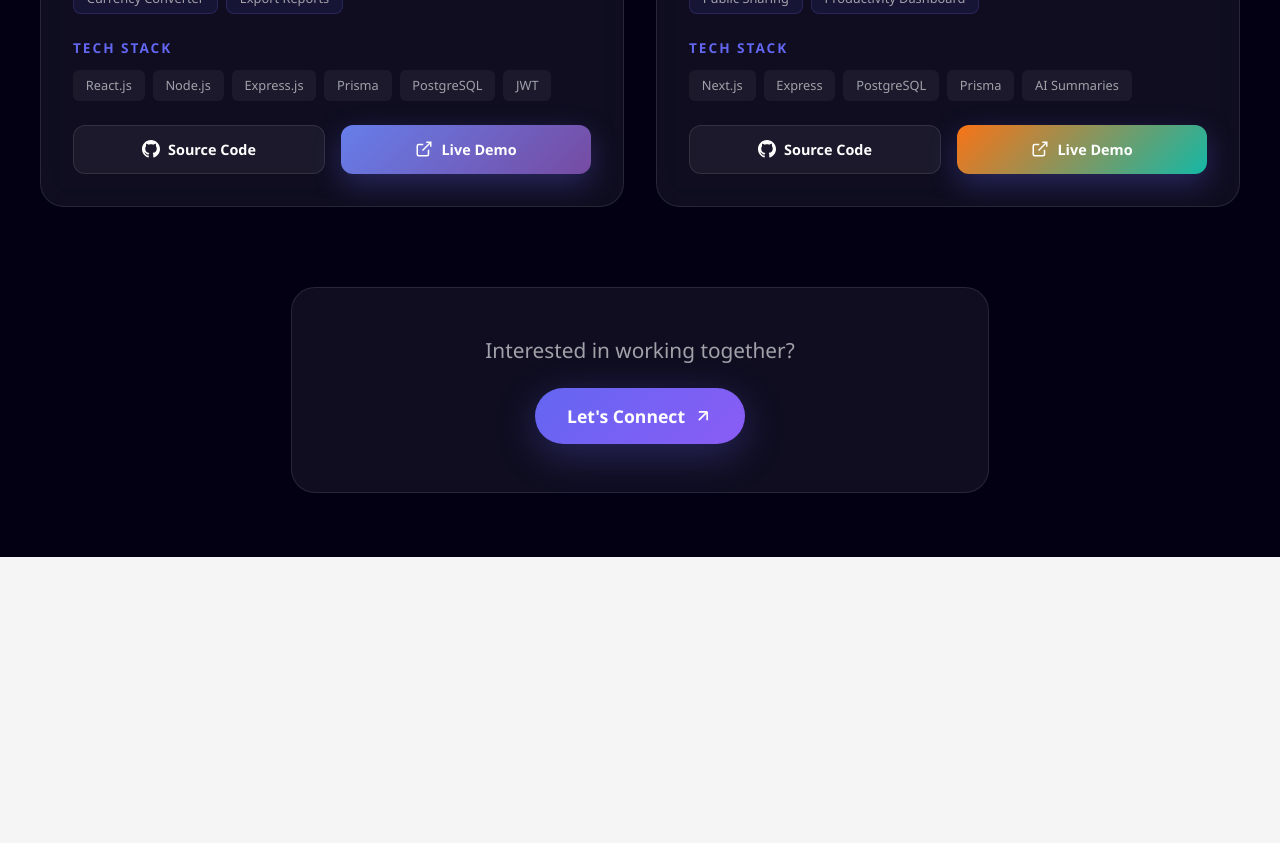
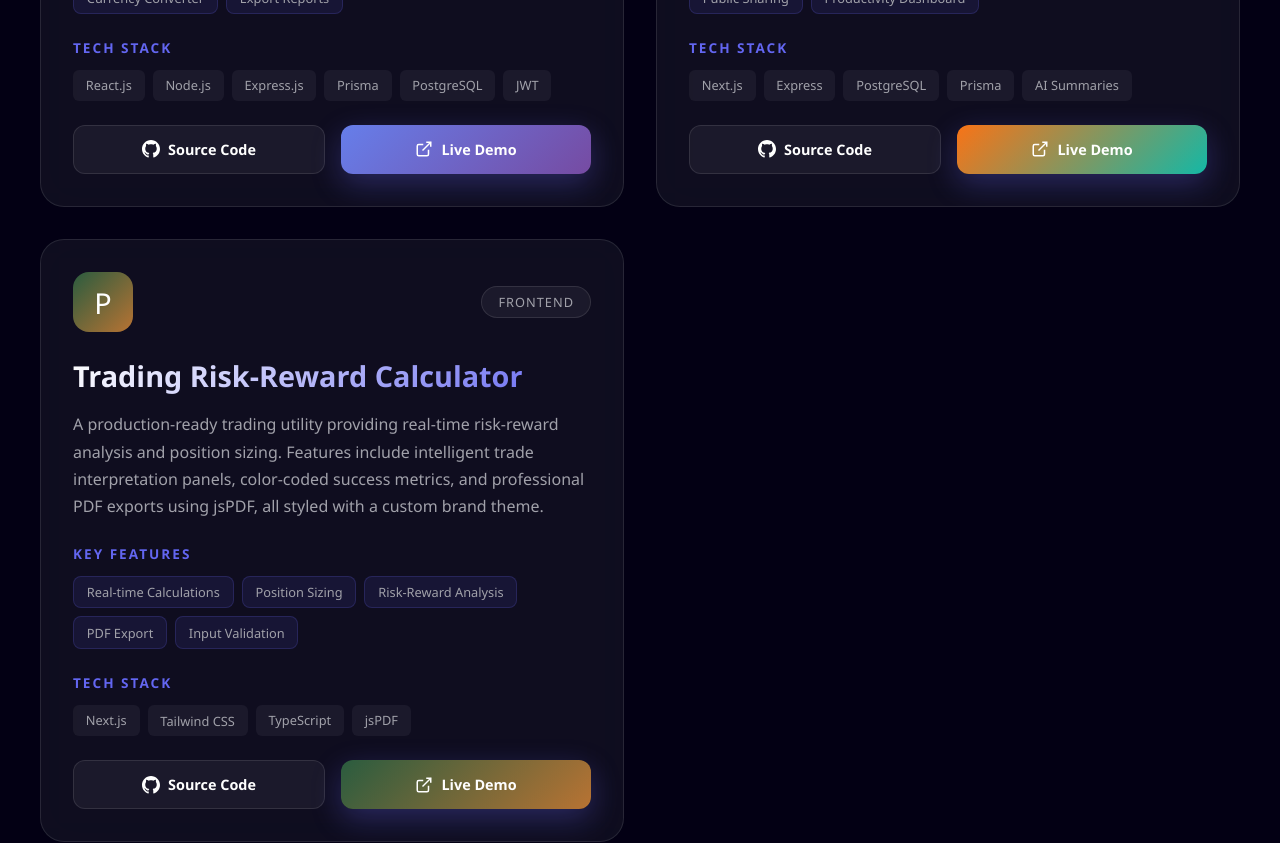
Before and after one commit to Lakshyalamba/my-portfolio, a React (Vite) app: page /projects in a window 1280 px wide. Shown: the part 1360-2203 px from the top of the page. Before the commit the page ends 1917 px from the top, so only its background shows below. Built offline with nearby package versions, Linux system fonts and the light colour scheme.

Commit message:
Add Trading Risk-Reward Calculator to projects list

```diff
--- a/src/pages/Projects.jsx
+++ b/src/pages/Projects.jsx
@@ -49,6 +49,18 @@ const projects = [
     github: "https://github.com/Lakshyalamba/PEBLO_Assignment",
     demo: "https://peblo-assignment-client.vercel.app/",
     gradient: "linear-gradient(135deg, #f97316 0%, #14b8a6 100%)"
+  },
+  {
+    id: 5,
+    title: "Trading Risk-Reward Calculator",
+    category: "Frontend",
+    description:
+      "A production-ready trading utility providing real-time risk-reward analysis and position sizing. Features include intelligent trade interpretation panels, color-coded success metrics, and professional PDF exports using jsPDF, all styled with a custom brand theme.",
+    techStack: ["Next.js", "Tailwind CSS", "TypeScript", "jsPDF"],
+    features: ["Real-time Calculations", "Position Sizing", "Risk-Reward Analysis", "PDF Export", "Input Validation"],
+    github: "https://github.com/Lakshyalamba/risk-reward-calculator",
+    demo: "https://risk-reward-calculator-beta.vercel.app/",
+    gradient: "linear-gradient(135deg, #2a5c3f 0%, #b87333 100%)"
   }
 ];
 
@@ -58,7 +70,7 @@ function Projects() {
   const [activeFilter, setActiveFilter] = useState('All');
   const projectRefs = useRef({});
 
-  const categories = ['All', 'Full Stack'];
+  const categories = ['All', 'Full Stack', 'Frontend'];
 
   const filteredProjects = activeFilter === 'All'
     ? projects
```
